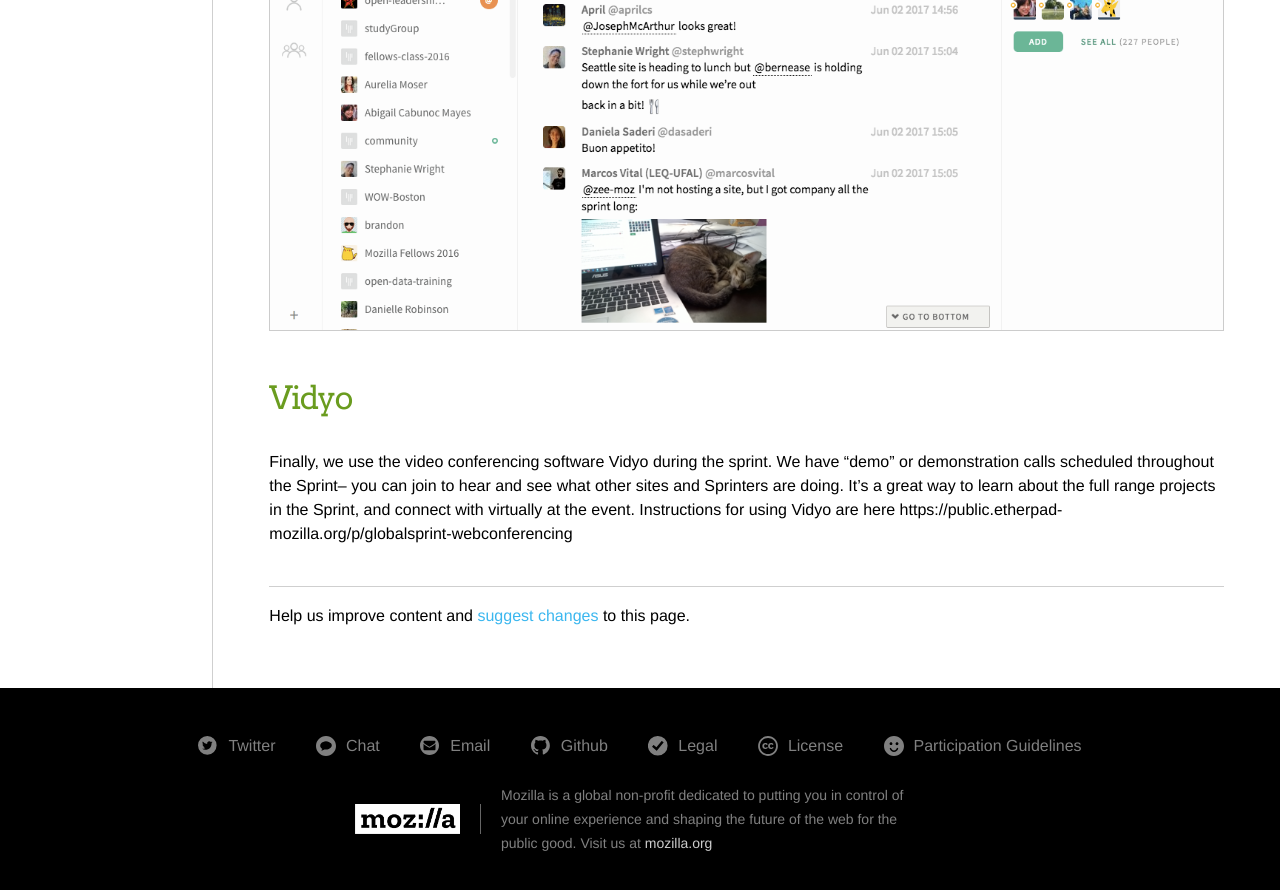
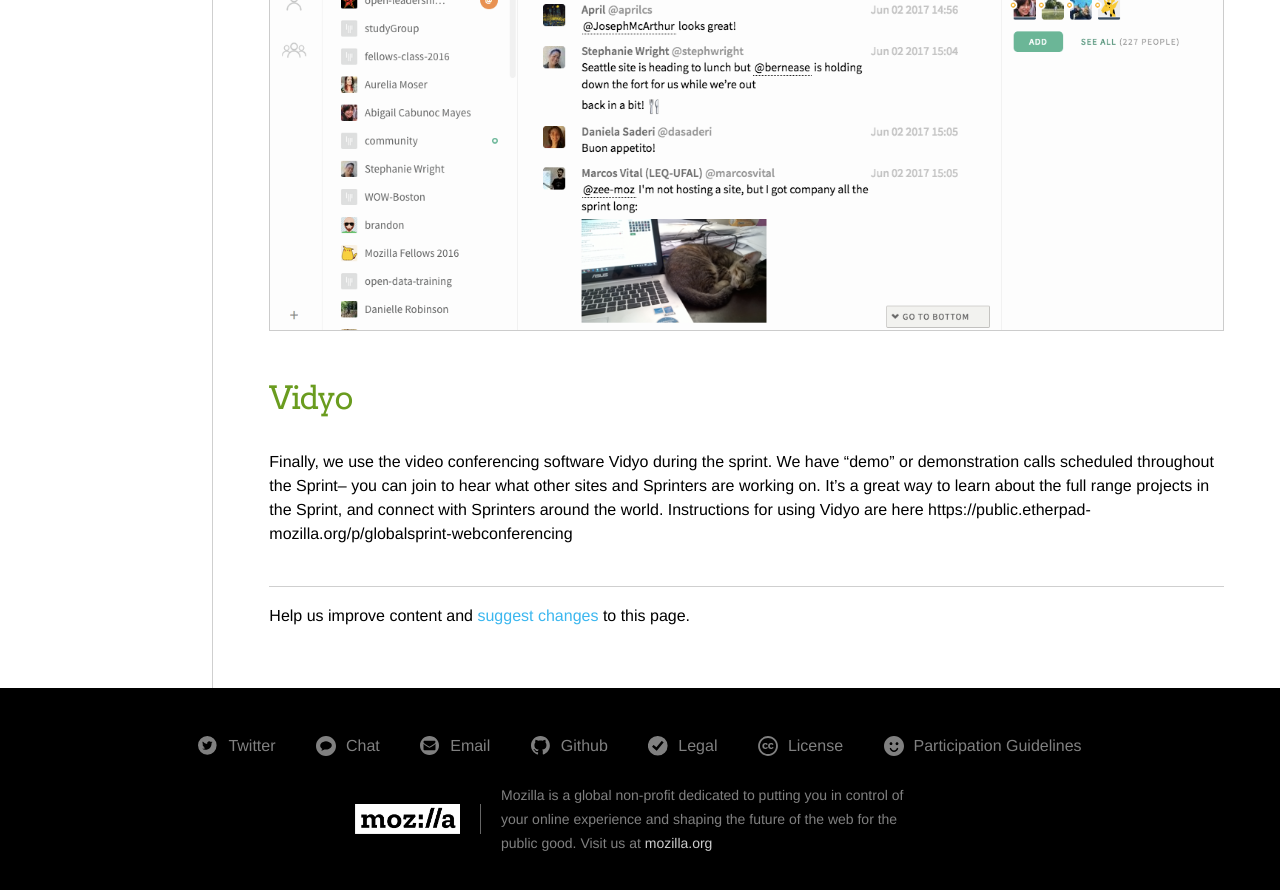
Before and after one commit to mozilla/global-sprint, a Jekyll site: the page built from _articles/collaboration-tools.md, in a window 1280 px wide and 900 px high, scrolled down 1965 px. Shown: the top 890 px of the window. Built offline with Jekyll 4.4.1, drawn with Linux system fonts in a browser that asks for light colours; comment, search, counter and statistics services are not loaded.

Commit message:
Update collaboration-tools.md

```diff
--- a/_articles/collaboration-tools.md
+++ b/_articles/collaboration-tools.md
@@ -27,4 +27,4 @@ Gitter Chat is an application for chatting online.  You can join the Global Spri
 ![gitter chat](../img/gitter.png)
 
 ### Vidyo
-Finally, we use the video conferencing software Vidyo during the sprint. We have “demo” or demonstration calls scheduled throughout the Sprint-- you can join to hear and see what other sites and Sprinters are doing. It’s a great way to learn about the full range projects in the Sprint, and connect with virtually at the event. Instructions for using Vidyo are here https://public.etherpad-mozilla.org/p/globalsprint-webconferencing
+Finally, we use the video conferencing software Vidyo during the sprint. We have “demo” or demonstration calls scheduled throughout the Sprint-- you can join to hear what other sites and Sprinters are working on. It’s a great way to learn about the full range projects in the Sprint, and connect with Sprinters around the world. Instructions for using Vidyo are here https://public.etherpad-mozilla.org/p/globalsprint-webconferencing
```
